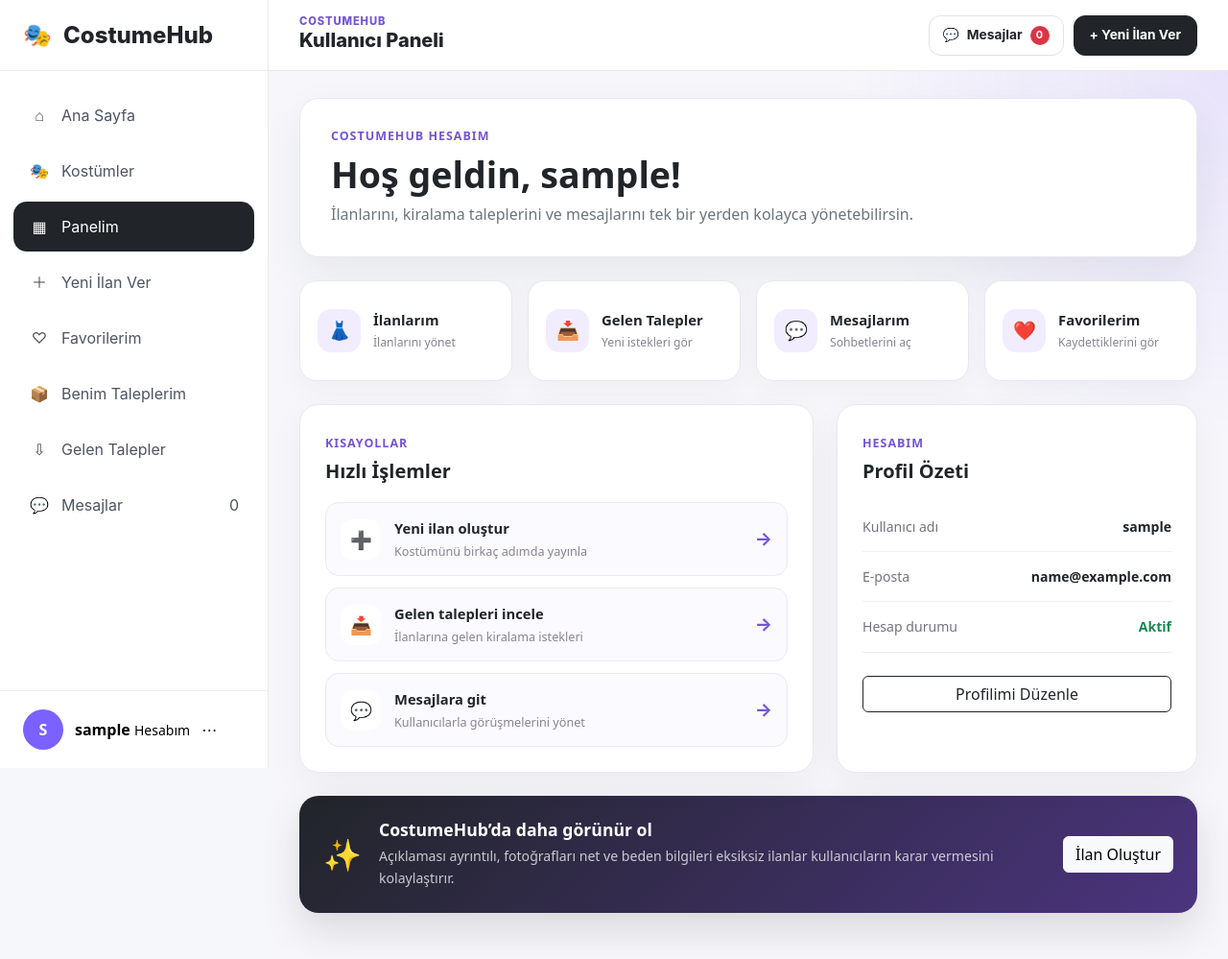
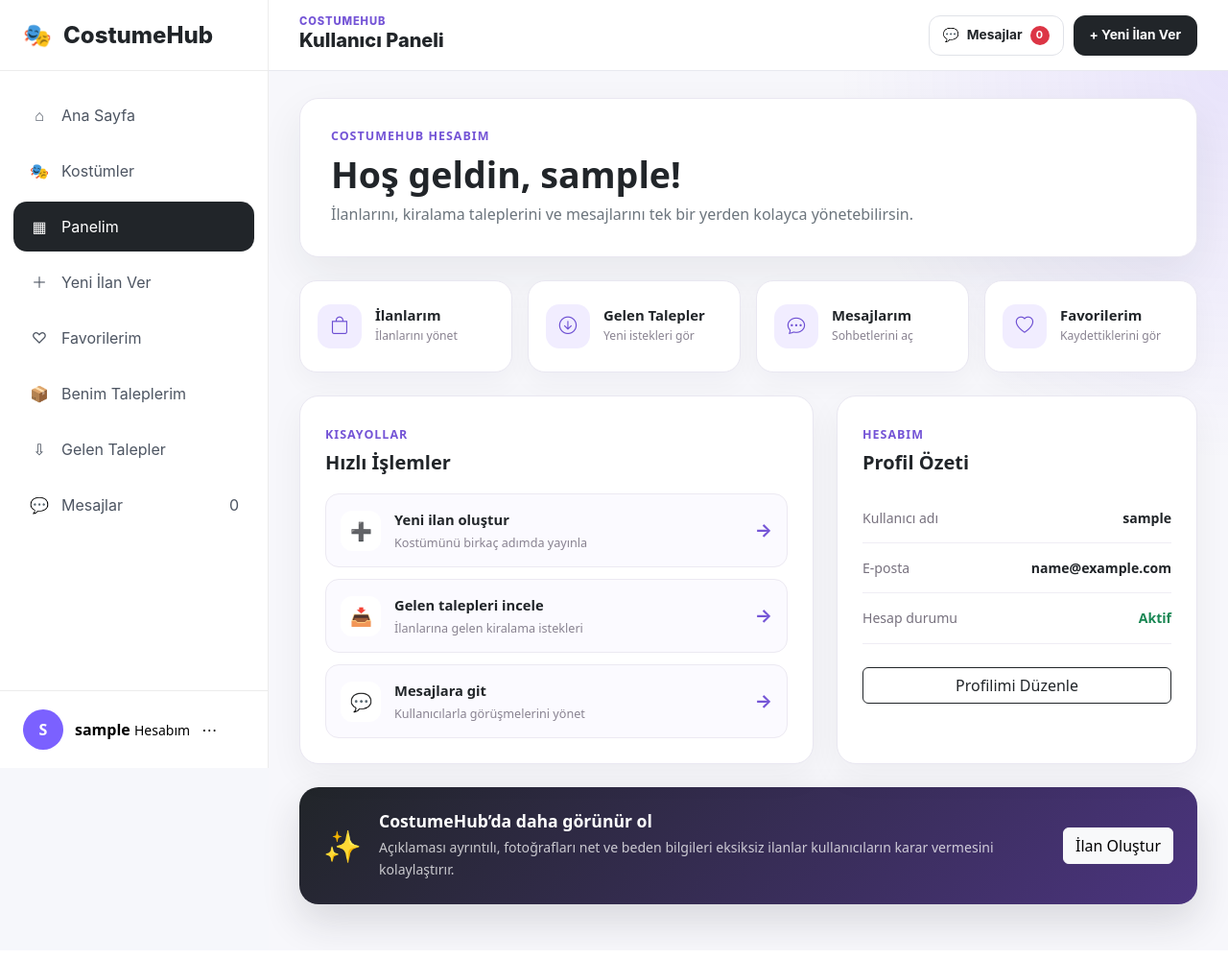
Before and after one commit to ikrabaser/costumehub, a Django app: page /hesap/panel/ in a window 1280 px wide. Shown: the whole page at 96% size. Run offline with Django 5.2, Linux system fonts and the light colour scheme; the visitor is signed in with stand-in values (Sample User, id 1); parts of the project's set-up code (start-up, migrations or seed data) failed here and were passed over.

Commit message:
style: refine dashboard summary cards

```diff
--- a/accounts/templates/accounts/panel.html
+++ b/accounts/templates/accounts/panel.html
@@ -43,7 +43,9 @@
                             href="{% url 'products:ilan_olustur' %}"
                             class="dashboard-stat-card"
                         >
-                            <span class="dashboard-stat-icon">👗</span>
+                            <span class="dashboard-stat-icon">
+    <i class="bi bi-bag"></i>
+</span>
 
                             <span class="dashboard-stat-content">
                                 <strong>İlanlarım</strong>
@@ -57,7 +59,9 @@
                             href="{% url 'rentals:gelen_kiralama_talepleri' %}"
                             class="dashboard-stat-card"
                         >
-                            <span class="dashboard-stat-icon">📥</span>
+                            <span class="dashboard-stat-icon">
+    <i class="bi bi-arrow-down-circle"></i>
+</span>
 
                             <span class="dashboard-stat-content">
                                 <strong>Gelen Talepler</strong>
@@ -71,7 +75,9 @@
                             href="{% url 'conversations:sohbet_listesi' %}"
                             class="dashboard-stat-card"
                         >
-                            <span class="dashboard-stat-icon">💬</span>
+                            <span class="dashboard-stat-icon">
+    <i class="bi bi-chat-dots"></i>
+</span>
 
                             <span class="dashboard-stat-content">
                                 <strong>Mesajlarım</strong>
@@ -85,7 +91,9 @@
                             href="{% url 'favorites:favorilerim' %}"
                             class="dashboard-stat-card"
                         >
-                            <span class="dashboard-stat-icon">❤️</span>
+                            <span class="dashboard-stat-icon">
+    <i class="bi bi-heart"></i>
+</span>
 
                             <span class="dashboard-stat-content">
                                 <strong>Favorilerim</strong>
--- a/static/css/style.css
+++ b/static/css/style.css
@@ -243,10 +243,10 @@ body {
 .dashboard-stat-card {
     display: flex;
     align-items: center;
-    gap: 13px;
+    gap: 14px;
     height: 100%;
-    min-height: 105px;
-    padding: 18px;
+    min-height: 96px;
+    padding: 16px 18px;
     border: 1px solid #e9e7f1;
     border-radius: 18px;
     background-color: #ffffff;
@@ -259,39 +259,49 @@ body {
         border-color 0.2s ease;
 }
 
+
 .dashboard-stat-card:hover {
-    border-color: #b9aae9;
+    border-color: #c9bced;
     color: #212529;
-    transform: translateY(-4px);
-    box-shadow: 0 18px 38px rgba(33, 37, 41, 0.09);
+    transform: translateY(-3px);
+    box-shadow: 0 16px 34px rgba(33, 37, 41, 0.08);
 }
 
 .dashboard-stat-icon {
-    display: flex;
+    width: 46px;
+    height: 46px;
+    display: inline-flex;
     align-items: center;
     justify-content: center;
-    width: 45px;
-    height: 45px;
     flex-shrink: 0;
     border-radius: 14px;
     background-color: #f1edff;
-    font-size: 1.2rem;
+    color: #6d4fd3;
+    font-size: 1.15rem;
+}
+.dashboard-stat-icon i {
+    line-height: 1;
 }
 
 .dashboard-stat-content {
     display: flex;
     flex-direction: column;
+    justify-content: center;
     min-width: 0;
 }
 
 .dashboard-stat-content strong {
     margin-bottom: 4px;
     font-size: 0.93rem;
+    font-weight: 800;
+    line-height: 1.2;
 }
+
 
 .dashboard-stat-content small {
     color: #898391;
     font-size: 0.76rem;
+    line-height: 1.35;
 }
 
 .dashboard-content-card {
```
